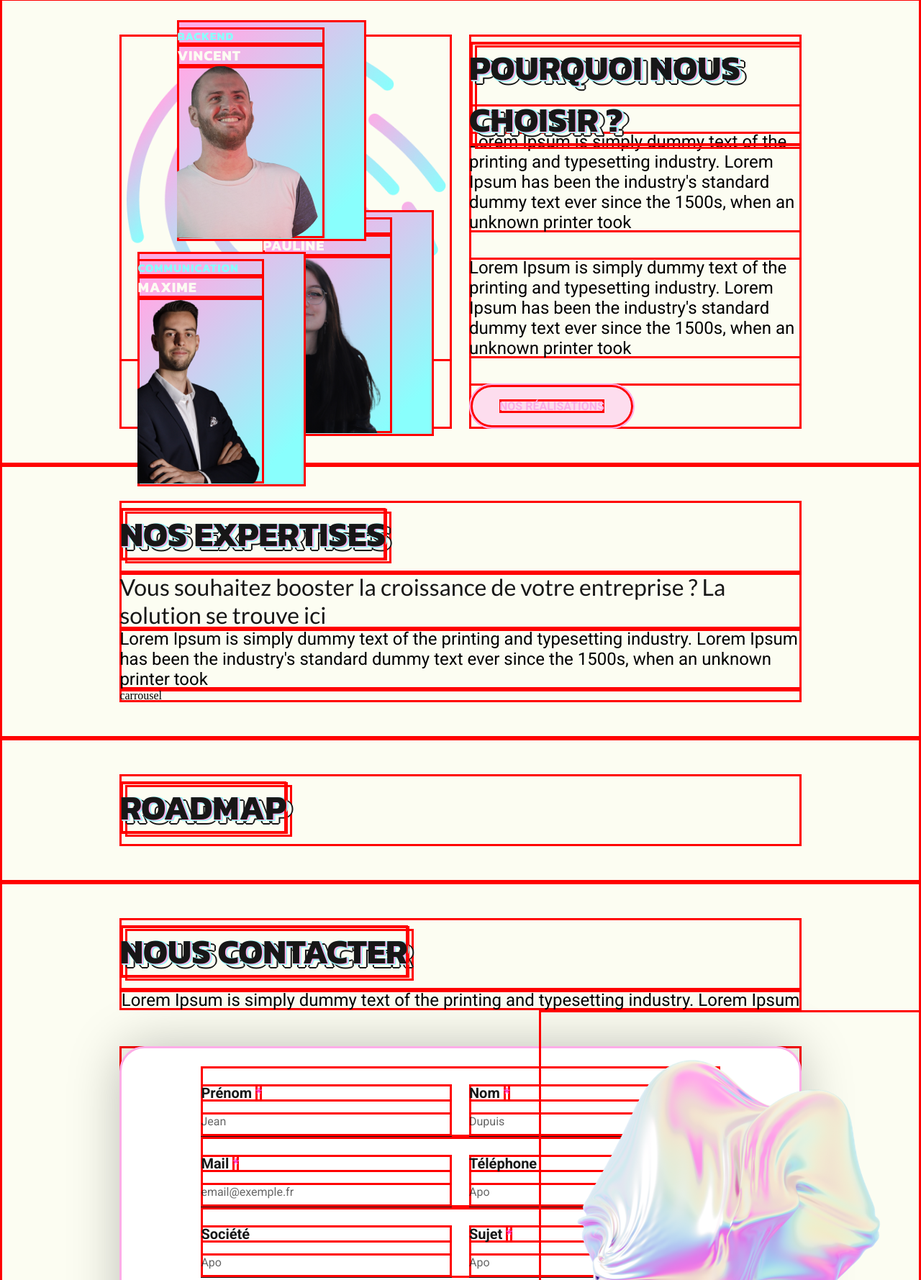
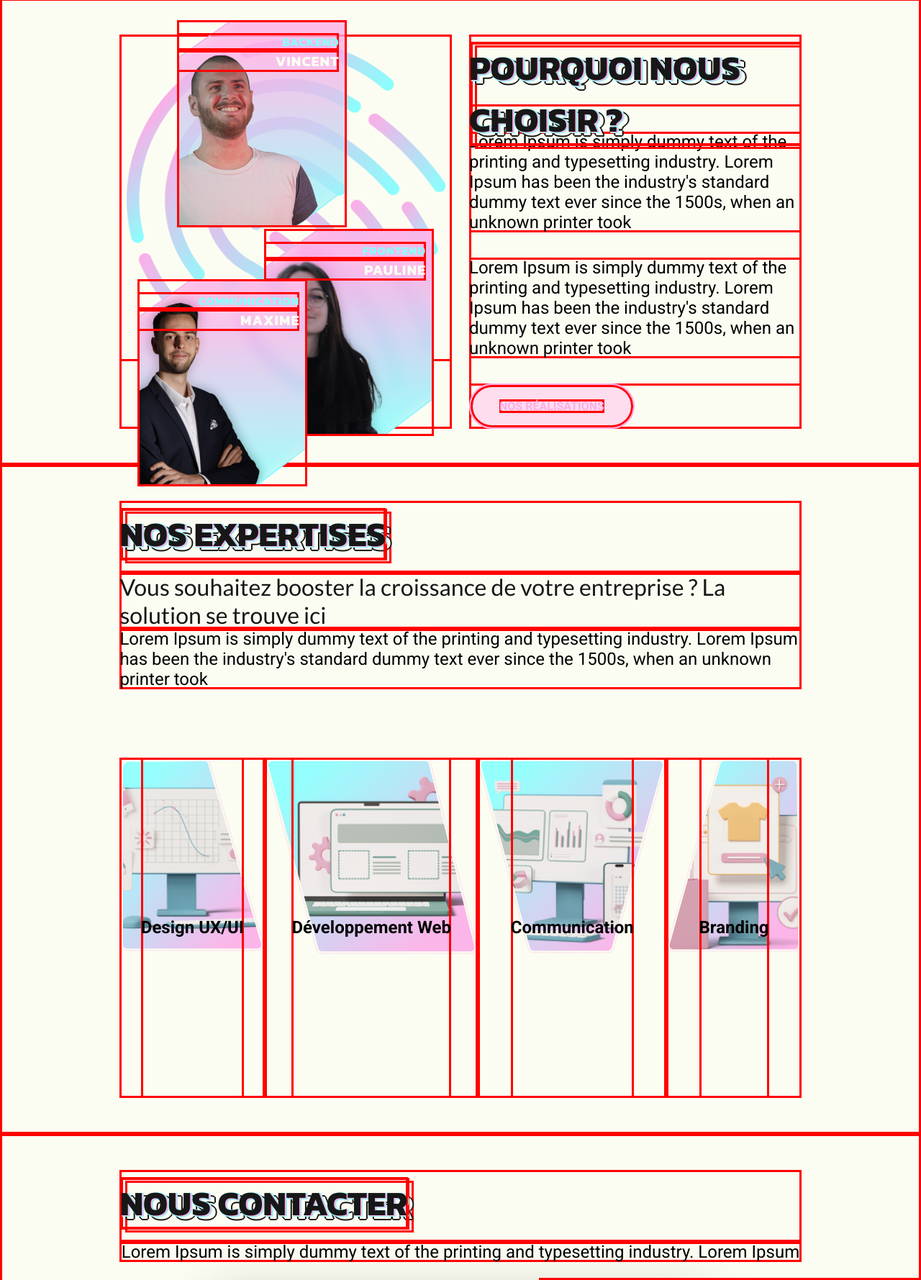
Before and after one commit to TheiaWeb/TheiawebMain, a plain HTML site: page index.html in a window 1280 px wide. Shown: the part 700-2479 px from the top of the page at 72% size. Drawn offline with nearby package versions, Linux system fonts and the light colour scheme.

Commit message:
ajout éléments team et expertises

```diff
--- a/css/style.css
+++ b/css/style.css
@@ -296,24 +296,33 @@ li{
 .team-po {
   bottom: -10px;
   right: 25px;
+  background: url(../img/team__card-pauline.png);
+
 }
 
 .team-max {
   bottom: -80px;
   left: 25px;
+  background: url(../img/team__card-maxime.png);
+
 }
 
 .team-vinc {
   top: -20px;
   left: 80px;
+  background: url(../img/team__card-vincent.png);
+
 }
 
 .team__content-left-card {
   position: absolute;
-    background: var(--pink-blue-gradient);
-  padding-right: 58px;
-  padding-top: 10px;
+  padding-right: 11px;
+  padding-top: 18px;
+  width: 236px;
+  height: 288px;
 }
+
+
 
 .team__content-left-card p,
 .team__content-left-card h4 {
@@ -326,14 +335,18 @@ li{
 .team__content-left-card p {
   color: var(--blue);
   font-size: var(--smaller-font-size);
-
 }
 
 .team__content-left-card h4 {
   color: var(--white);
   font-size: var(--small-font-size);
+}
 
+.team__content-left-card h4,
+.team__content-left-card p {
+  text-align: right;
 }
+
 
 .team__content-right {
   display: flex;
@@ -343,8 +356,62 @@ li{
 }
 
 
-/*==================== SERVICES ====================*/
+/*==================== EXPERTISES ====================*/
+.expertises__content {
+  margin-bottom: 95px;
+}
 
+.expertises__carrousel {
+  display: flex;
+  flex-direction: row;
+  justify-content: space-between;
+  align-items: center;
+  padding: 0px;
+}
+
+.expertises__carrousel-card {
+  display: flex;
+  justify-content: center;
+  margin-bottom: auto;
+}
+
+.expertises__carrousel-card h4 {
+  display: flex;
+  align-items: center;
+  font-family: var(--roboto);
+  font-style: var(--font-regular);
+  font-weight: var(--font-bold);
+  font-size: var(--normal-font-size);
+  line-height: 35px;
+}
+
+.card-one {
+  width: 355px;
+  height: 473px;
+  background: url(../img/expertises-card1.png) no-repeat;
+  background-size: contain;
+}
+
+.card-two {
+  width: 520px;
+  height: 473px;
+  background: url(../img/expertises-card2.png) no-repeat;
+  background-size: contain;
+}
+
+.card-three {
+  width: 461px;
+  height: 473px;
+  background: url(../img/expertises-card3.png) no-repeat;
+  background-size: contain;
+}
+
+.card-four {
+  width: 329px;
+  height: 473px;
+  background: url(../img/expertises-card4.png) no-repeat;
+  background-size: contain;
+}
 
 
 /*==================== ROADMAP ====================*/
@@ -360,6 +427,7 @@ li{
   max-width: 531px;
   position: absolute;
   right: 0;
+  top: 200px;
 
 }
 
@@ -379,7 +447,7 @@ text-align: center;
   box-shadow: 0px 0px 71px rgba(0, 0, 0, 0.25);
   border-radius: 35px;
   border: 3px solid var(--pink);
-  margin-top: 50px;
+  margin: 50px 120px;
 
 
 }
@@ -573,3 +641,17 @@ footer p {
   text-decoration-line: underline;
 
 }
+
+.okiwoki {
+  height: 300px;
+    background: red;
+    position: relative;
+}
+.okiwoki:before {
+  content: '';
+  position: absolute;
+  bottom: 0; left: 0;
+  border-bottom: 80px solid white;
+  border-left: 80px solid red;
+  width: 0;
+}
--- a/index.html
+++ b/index.html
@@ -56,17 +56,14 @@
         <div class="team__content-left-card team-po">
             <p>Frontend</p>
             <h4>Pauline</h4>
-            <img src="img/team-pauline.png" alt="">
         </div>
         <div class="team__content-left-card team-vinc">
             <p>Backend</p>
             <h4>Vincent</h4>
-            <img src="img/team-vincent.png" alt="">
         </div>
         <div class="team__content-left-card team-max">
             <p>Communication</p>
             <h4>Maxime</h4>
-            <img src="img/team-maxime.png" alt="">
         </div>
 
     </div>
@@ -87,7 +84,7 @@
 </section>
 
 <section id="expertises" class="section">
-    <div class="services__content">
+    <div class="expertises__content">
         <div class="section-titlebox">
             <p class="section__title-back back-last">Nos Expertises</p>
             <p class="section__title-back back-middle">Nos Expertises</p>
@@ -96,19 +93,30 @@
         <h3 class="section__subtitle">Vous souhaitez booster la croissance de votre entreprise ? La solution se trouve ici</h3>
         <p class="section__text">Lorem Ipsum is simply dummy text of the printing and typesetting industry. Lorem Ipsum has been the industry's standard dummy text ever since the 1500s, when an unknown printer took </p>
     </div>
-    <div>
-        carrousel
+    <div class="expertises__carrousel">
+        <div class="expertises__carrousel-card card-one">
+            <h4>Design UX/UI</h4>
+        </div>
+        <div class="expertises__carrousel-card card-two">
+            <h4>Développement Web</h4>
+        </div>
+        <div class="expertises__carrousel-card card-three">
+            <h4>Communication</h4>
+        </div>
+        <div class="expertises__carrousel-card card-four">
+            <h4>Branding</h4>
+        </div>
     </div>
 </section>
 
 
-<section id="roadmap" class="section">
+<!--<section id="roadmap" class="section">
     <div class="section-titlebox">
         <p class="section__title-back back-last">ROADMAP</p>
         <p class="section__title-back back-middle">ROADMAP</p>
         <h2 class="section__title">ROADMAP</h2>
     </div>
-</section>
+</section>-->
 
 <section id="contact" class="section">
     <div class="contact__header">
@@ -235,6 +243,11 @@
 </div>
 </footer>
 
+div
+<div class="okiwoki">
+
+</div>
+
 
 
 
```
Also changed, not shown: img/expertises-card1.png (added), img/expertises-card2.png (added), img/expertises-card3.png (added), img/expertises-card4.png (added), img/team__card-maxime.png (added), img/team__card-pauline.png (added), img/team__card-vincent.png (added).
